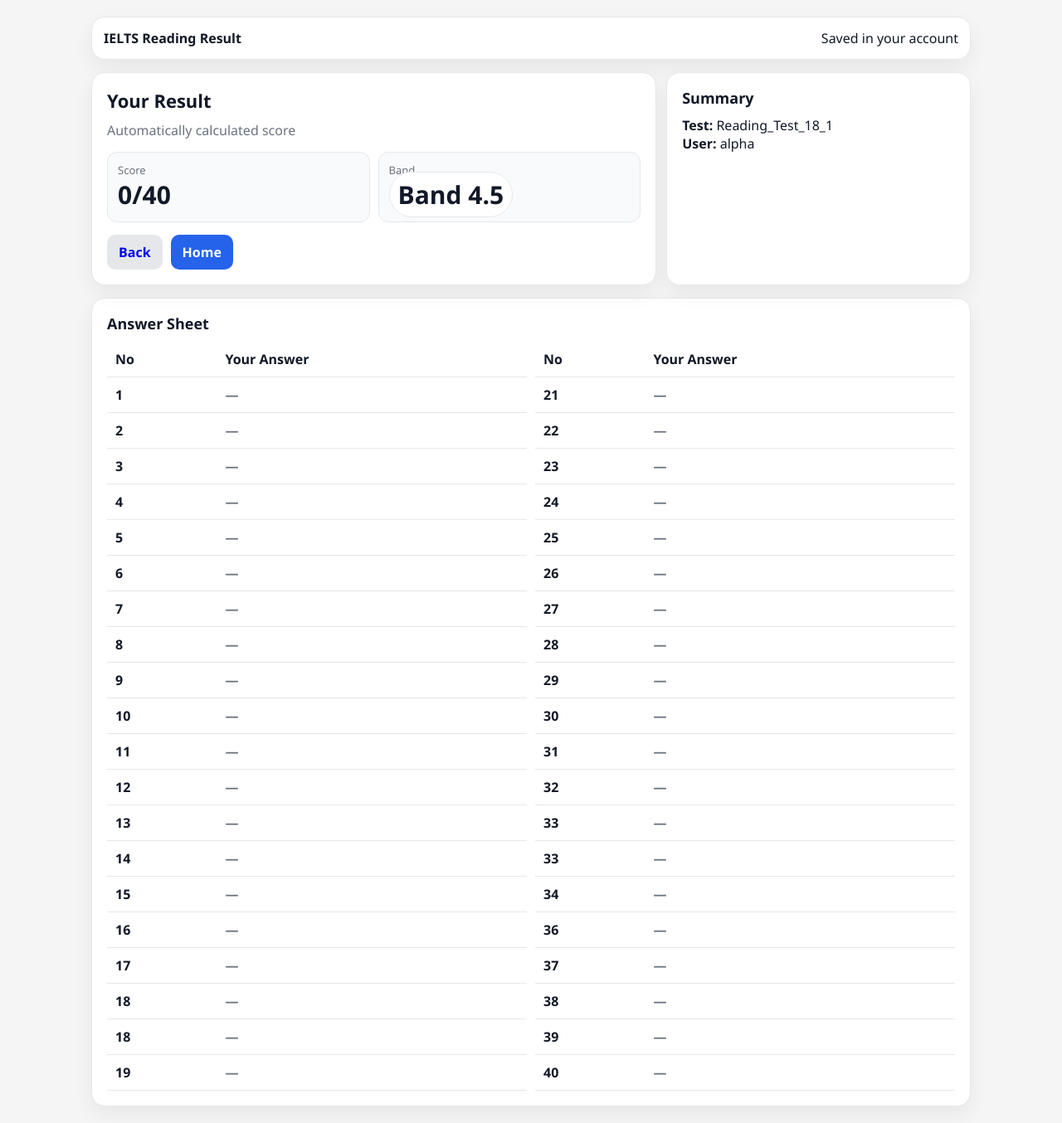
After one commit to Alpha-programming/test_bridge, a Django app: page /ielts/result/1/ in a window 1280 px wide. The commit adds this page. Shown: the whole page at 83% size. Run offline with Django 5.2, Linux system fonts and the light colour scheme; a user stored in the database is signed in; data comes from the database, SQL or seed files in the repository; both versions use the stored data as it was after the commit.

Commit message:
reading added

```diff
--- a/ielts/urls.py
+++ b/ielts/urls.py
@@ -6,5 +6,9 @@ app_name = "ielts"
 urlpatterns = [
     path('', views.home, name='home'),
     path("reading/", views.reading_home, name="reading"),
-
+    path("start/<int:test_id>/", views.start_test, name="start_test"),
+    path("solve/<int:user_test_id>/", views.solve_test, name="solve_test"),
+    path("save-answer/", views.save_answer, name="save_answer"),
+    path("submit/<int:user_test_id>/", views.submit_test, name="submit_test"),
+    path("result/<int:user_test_id>/", views.result_view, name="result"),
 ]
--- a/ielts/views.py
+++ b/ielts/views.py
@@ -1,7 +1,11 @@
-from django.shortcuts import render
+from django.shortcuts import render,redirect,get_object_or_404
 from django.contrib.auth.decorators import login_required
-from .models import ReadingTest,UserReadingTest
+from .models import ReadingTest,UserReadingTest,Question,UserAnswer
 from django.db.models import Q
+from django.http import JsonResponse
+from django.utils import timezone
+
+
 
 
 @login_required
@@ -31,3 +35,131 @@ def reading_home(request):
         "user_tests": user_tests,
         "query": query
     })
+
+@login_required
+def start_test(request, test_id):
+    test = get_object_or_404(ReadingTest, id=test_id)
+
+    user_test = UserReadingTest.objects.create(
+        user=request.user,
+        test=test
+    )
+
+    return redirect("ielts:solve_test", user_test.id)
+
+@login_required
+def solve_test(request, user_test_id):
+    user_test = get_object_or_404(UserReadingTest, id=user_test_id)
+    test = user_test.test
+
+    passages = test.passages.prefetch_related(
+        "paragraphs",
+        "groups__questions__options",
+        "groups__group_options"
+    )
+
+    return render(request, "ielts/reading/solve_test.html", {
+        "user_test": user_test,
+        "test": test,
+        "passages": passages
+    })
+
+def save_answer(request):
+    if request.method == "POST":
+        question_id = request.POST.get("question_id")
+        answer = request.POST.get("answer")
+        user_test_id = request.POST.get("user_test_id")
+
+        question = Question.objects.get(id=question_id)
+
+        is_correct = False
+        if question.correct_answer:
+            is_correct = question.correct_answer.strip().lower() == answer.strip().lower()
+
+        UserAnswer.objects.update_or_create(
+            user_test_id=user_test_id,
+            question=question,
+            defaults={
+                "user": request.user,
+                "test": question.group.passage.test,
+                "answer": answer,
+                "is_correct": is_correct
+            }
+        )
+
+        return JsonResponse({"status": "saved"})
+
+@login_required
+def submit_test(request, user_test_id):
+    user_test = get_object_or_404(UserReadingTest, id=user_test_id)
+
+    answers = user_test.answers.all()
+
+    score = answers.filter(is_correct=True).count()
+
+    # JSON snapshot
+    data = {}
+    for ans in answers:
+        data[str(ans.question.number)] = ans.answer
+
+    user_test.score = score
+    user_test.answers_json = data
+    user_test.completed_at = timezone.now()
+    user_test.save()
+
+    return redirect("ielts:result", user_test.id)
+
+def calculate_band(score):
+    # simple IELTS conversion (you can improve later)
+    if score >= 39: return 9
+    elif score >= 37: return 8.5
+    elif score >= 35: return 8
+    elif score >= 32: return 7.5
+    elif score >= 30: return 7
+    elif score >= 26: return 6.5
+    elif score >= 23: return 6
+    elif score >= 18: return 5.5
+    elif score >= 16: return 5
+    else: return 4.5
+
+
+@login_required
+def result_view(request, user_test_id):
+    user_test = get_object_or_404(UserReadingTest, id=user_test_id)
+
+    answers = user_test.answers.select_related("question")
+    answer_map = {a.question.number: a for a in answers}
+
+    questions = Question.objects.filter(
+        group__passage__test=user_test.test
+    ).order_by("number")
+
+    rows = []
+
+    for q in questions:
+        ans_obj = answer_map.get(q.number)
+
+        rows.append({
+            "n": q.number,
+            "ans": ans_obj.answer if ans_obj else "—",
+            "ok": ans_obj.is_correct if ans_obj else False,
+            "answered": True if ans_obj else False
+        })
+
+    # split into 2 columns
+    left_rows = [r for r in rows if r["n"] <= 20]
+    right_rows = [r for r in rows if r["n"] > 20]
+
+    # build result object
+    result = {
+        "score": user_test.score,
+        "band": calculate_band(user_test.score),
+        "test": user_test.test,
+        "user": request.user
+    }
+
+    return render(request, "ielts/reading/result.html", {
+        "result": result,
+        "left_rows": left_rows,
+        "right_rows": right_rows
+    })
--- a/templates/ielts/reading/reading_home.html
+++ b/templates/ielts/reading/reading_home.html
@@ -32,7 +32,7 @@
                 <small class="text-muted">{{ test.duration_minutes }} minutes</small>
             </div>
 
-            <a href="" class="main-btn">
+            <a href="{% url 'ielts:start_test' test.id %}" class="main-btn">
                 Start
             </a>
 
--- /dev/null
+++ b/templates/ielts/reading/result.html
@@ -0,0 +1,300 @@
+{% load static %}
+<!DOCTYPE html>
+<html lang="en">
+<head>
+  <meta charset="UTF-8" />
+  <meta name="viewport" content="width=device-width, initial-scale=1.0" />
+  <title>Reading Result</title>
+
+  <style>
+    :root{
+      --bg:#f5f5f5;
+      --card:#ffffff;
+      --border:#e5e7eb;
+      --text:#111827;
+      --muted:#6b7280;
+      --primary:#2563eb;
+      --success:#16a34a;
+      --danger:#dc2626;
+      --shadow: 0 10px 25px rgba(0,0,0,.06);
+      --radius: 16px;
+    }
+
+    *{
+      box-sizing:border-box;
+      margin:0;
+      padding:0;
+      font-family: "Segoe UI", Arial, sans-serif;
+    }
+
+    body{
+      background:var(--bg);
+      color:var(--text);
+    }
+
+    .wrap{
+      max-width:1100px;
+      margin:auto;
+      padding:20px;
+    }
+
+    header{
+      background:var(--card);
+      border:1px solid var(--border);
+      border-radius:var(--radius);
+      padding:14px;
+      display:flex;
+      justify-content:space-between;
+      align-items:center;
+      box-shadow:var(--shadow);
+    }
+
+    .brand{
+      display:flex;
+      align-items:center;
+      gap:10px;
+      font-weight:900;
+    }
+
+    .brand img{
+      width:40px;
+      height:40px;
+      border-radius:10px;
+    }
+
+    .grid{
+      margin-top:15px;
+      display:grid;
+      grid-template-columns:1.3fr .7fr;
+      gap:12px;
+    }
+
+    @media(max-width:900px){
+      .grid{grid-template-columns:1fr;}
+    }
+
+    .card{
+      background:var(--card);
+      border:1px solid var(--border);
+      border-radius:var(--radius);
+      padding:18px;
+      box-shadow:var(--shadow);
+    }
+
+    .title{
+      font-size:22px;
+      font-weight:900;
+      margin-bottom:10px;
+    }
+
+    .subtitle{
+      color:var(--muted);
+      margin-bottom:15px;
+    }
+
+    .score-box{
+      display:flex;
+      gap:10px;
+      flex-wrap:wrap;
+    }
+
+    .metric{
+      flex:1;
+      min-width:200px;
+      padding:12px;
+      border:1px solid var(--border);
+      border-radius:12px;
+      background:#f9fafb;
+    }
+
+    .metric .label{
+      font-size:13px;
+      color:var(--muted);
+    }
+
+    .metric .value{
+      font-size:30px;
+      font-weight:900;
+    }
+
+    .band-pill{
+      padding:6px 10px;
+      border-radius:999px;
+      background:#fff;
+      border:1px solid var(--border);
+      font-weight:900;
+    }
+
+    .actions{
+      margin-top:15px;
+      display:flex;
+      gap:10px;
+    }
+
+    .btn{
+      padding:10px 14px;
+      border-radius:10px;
+      text-decoration:none;
+      font-weight:900;
+      display:inline-block;
+    }
+
+    .primary{background:var(--primary); color:#fff;}
+    .secondary{background:#e5e7eb;}
+    .danger{background:var(--danger); color:#fff;}
+
+    /* ANSWER TABLE */
+    .sheet-wrap{
+      display:grid;
+      grid-template-columns:1fr 1fr;
+      gap:10px;
+      margin-top:10px;
+    }
+
+    @media(max-width:900px){
+      .sheet-wrap{grid-template-columns:1fr;}
+    }
+
+    table{
+      width:100%;
+      border-collapse:collapse;
+    }
+
+    th, td{
+      padding:10px;
+      border-bottom:1px solid var(--border);
+      text-align:left;
+      font-weight:900;
+    }
+
+    .ok{
+      background:rgba(22,163,74,.1);
+      color:var(--success);
+    }
+
+    .bad{
+      background:rgba(220,38,38,.1);
+      color:var(--danger);
+    }
+
+    .empty{
+      color:var(--muted);
+    }
+
+  </style>
+</head>
+
+<body>
+
+<div class="wrap">
+
+  <header>
+    <div class="brand">
+      IELTS Reading Result
+    </div>
+    <div class="small">Saved in your account</div>
+  </header>
+
+  <div class="grid">
+
+    <!-- MAIN -->
+    <div class="card">
+      <div class="title">Your Result</div>
+      <div class="subtitle">Automatically calculated score</div>
+
+      <div class="score-box">
+        <div class="metric">
+          <div class="label">Score</div>
+          <div class="value">{{ result.score }}/40</div>
+        </div>
+
+        <div class="metric">
+          <div class="label">Band</div>
+          <div class="value">
+            <span class="band-pill">Band {{ result.band }}</span>
+          </div>
+        </div>
+      </div>
+
+      <div class="actions">
+        <a href="{% url 'ielts:reading' %}" class="btn secondary">Back</a>
+        <a href="{% url 'home' %}" class="btn primary">Home</a>
+      </div>
+    </div>
+
+    <!-- INFO -->
+    <div class="card">
+      <div class="title" style="font-size:18px;">Summary</div>
+
+      <p><b>Test:</b> {{ result.test.title }}</p>
+      <p><b>User:</b> {{ result.user.username }}</p>
+    </div>
+
+  </div>
+
+  <!-- ANSWER SHEET -->
+  <div class="card" style="margin-top:15px;">
+    <div class="title" style="font-size:18px;">Answer Sheet</div>
+
+    <div class="sheet-wrap">
+
+      <!-- LEFT -->
+      <table>
+        <thead>
+          <tr>
+            <th>No</th>
+            <th>Your Answer</th>
+          </tr>
+        </thead>
+        <tbody>
+          {% for r in left_rows %}
+          <tr>
+            <td>{{ r.n }}</td>
+
+            {% if not r.answered %}
+              <td class="empty">—</td>
+            {% elif r.ok %}
+              <td class="ok">{{ r.ans }}</td>
+            {% else %}
+              <td class="bad">{{ r.ans }}</td>
+            {% endif %}
+
+          </tr>
+          {% endfor %}
+        </tbody>
+      </table>
+
+      <!-- RIGHT -->
+      <table>
+        <thead>
+          <tr>
+            <th>No</th>
+            <th>Your Answer</th>
+          </tr>
+        </thead>
+        <tbody>
+          {% for r in right_rows %}
+          <tr>
+            <td>{{ r.n }}</td>
+
+            {% if not r.answered %}
+              <td class="empty">—</td>
+            {% elif r.ok %}
+              <td class="ok">{{ r.ans }}</td>
+            {% else %}
+              <td class="bad">{{ r.ans }}</td>
+            {% endif %}
+
+          </tr>
+          {% endfor %}
+        </tbody>
+      </table>
+
+    </div>
+
+  </div>
+
+</div>
+
+</body>
+</html>
```
Also changed, not shown: static/ielts/js/ielts.js (+35 -0 lines), templates/ielts/reading/ielts.html (added, +162 -0 lines), templates/ielts/reading/solve_test.html (added, +90 -0 lines), db.sqlite3.
